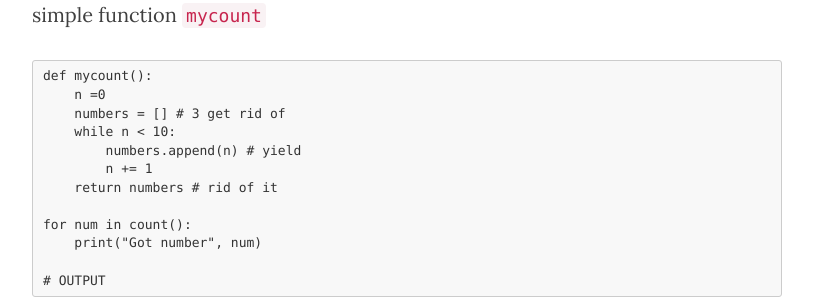
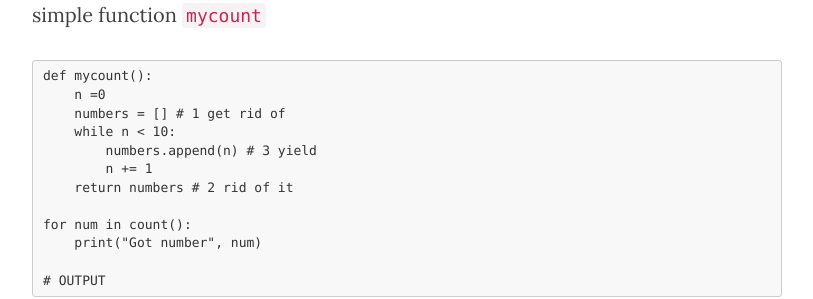
Before and after one commit to exploreshaifali/exploreshaifali.github.io, a Jekyll site: the page built from _posts/2017-07-10-Understanding-Python-Generators.md, in a window 1280 px wide and 900 px high, scrolled down 717 px. Shown: the part 192-491 px from the top of the window, without its empty margins (233-1046 px from the left). Built offline with Jekyll 4.4.1, drawn with Linux system fonts in a browser that asks for light colours; nearby versions of some CDN libraries.

Commit message:
python generators, function corrected

````diff
--- a/_posts/2017-07-10-Understanding-Python-Generators.md
+++ b/_posts/2017-07-10-Understanding-Python-Generators.md
@@ -18,11 +18,11 @@ I started with a warm up exercise, where I wrote an easy-peasy code. Here is the
 ```
 def mycount():
     n =0
-    numbers = [] # 3 get rid of
+    numbers = [] # 1 get rid of
     while n < 10:
-        numbers.append(n) # yield
+        numbers.append(n) # 3 yield
         n += 1
-    return numbers # rid of it
+    return numbers # 2 rid of it
 
 for num in count():
     print("Got number", num)
--- a/about.html
+++ b/about.html
@@ -7,7 +7,7 @@ header-img: "img/about-bg.jpg"
 
 <p>My name is Shaifali Agrawal, building <a href="http://hashgrowth.com/" target="_blank"> HashGrowth </a>, a B2B SaaS tool for ASO(App Store Optimization).
 
-<p>I am passionate Pythonista, love FOSS, Programming, Python, Data, Databases, Web Development, Git Internals, Cloud and this love led me start my tech career with open source contributions. I am 2015 <a href="http://www.google-melange.com/gsoc/homepage/google/gsoc2015" target="_blank">Google Summer of Code</a> Intern(May-Aug 2015), with <a href="http://anitaborg.org/get-involved/systers/" target="_blank">Systers Organization</a>, round 9 <a href="https://www.gnome.org/outreachy/" target="_blank">Outreachy</a>(previously known as Outreach Program for Women) Internf(Dec 14 to March 15) with <a href="https://www.openstack.org/" target="_blank">OpenStack Foundation</a>.
+<p>I am passionate Pythonista, love FOSS, Programming, Python, Data, Databases, Web Development, Git Internals, Cloud and this love led me start my tech career with open source contributions. I am 2015 <a href="http://www.google-melange.com/gsoc/homepage/google/gsoc2015" target="_blank">Google Summer of Code</a> Intern(May-Aug 2015), with <a href="http://anitaborg.org/get-involved/systers/" target="_blank">Systers Organization</a>, round 9 <a href="https://www.gnome.org/outreachy/" target="_blank">Outreachy</a>(previously known as Outreach Program for Women) Intern(Dec 14 to March 15) with <a href="https://www.openstack.org/" target="_blank">OpenStack Foundation</a>.
 
 <p>I have completed Masters in Computer Applications from <a href="http://iips.edu.in/" target="_blank">International Institute of Professional Studies</a>, <a href="http://www.dauniv.ac.in/" target="_blank">Devi Ahilya University</a> Indore, India in April 2016.
 </p>
````
